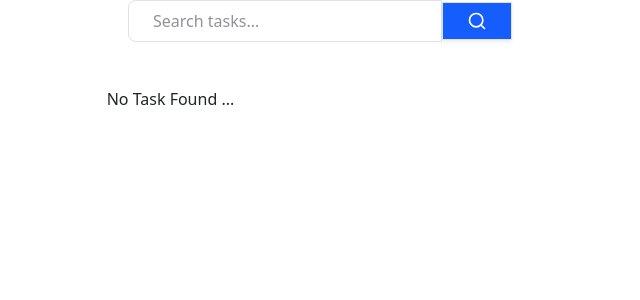
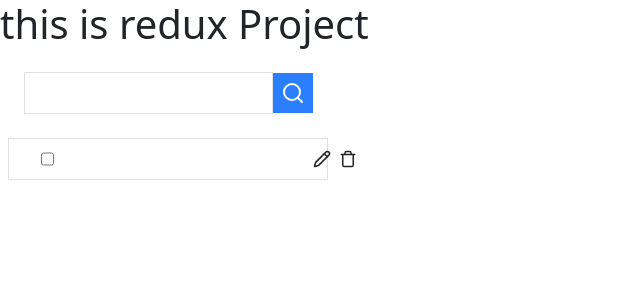
Before and after one commit to MahediHasanRiad/react-core-concept, a React (Vite) app: page / in a window 1280 px wide. Shown: the top 300 px of the page, without its empty margins (0-640 px from the left). Built offline with nearby package versions, Linux system fonts and the light colour scheme.

Commit message:
todo with redux

```diff
--- a/package.json
+++ b/package.json
@@ -10,6 +10,7 @@
     "preview": "vite preview"
   },
   "dependencies": {
+    "@reduxjs/toolkit": "^2.11.2",
     "@tailwindcss/vite": "^4.2.0",
     "bootstrap": "^5.3.2",
     "class-variance-authority": "^0.7.1",
@@ -19,6 +20,7 @@
     "radix-ui": "^1.4.3",
     "react": "^19.1.1",
     "react-dom": "^19.1.1",
+    "react-redux": "^9.2.0",
     "shortid": "^2.2.17",
     "tailwind-merge": "^3.5.0",
     "tailwindcss": "^4.2.0"
--- a/src/App.jsx
+++ b/src/App.jsx
@@ -5,8 +5,11 @@ import Counter from "./counter";
 import Form from "./form/form";
 import PasswordGenerator from "./Password-Generator";
 import Poll from "./Poll/app";
+import TodoWithRedux from "./Redux-1";
 import Timer from "./timer/timer";
 import ToDo from "./ToDo/app";
+
+
 
 function App() {
   return (
@@ -19,7 +22,8 @@ function App() {
       {/* <Counter /> */}
       {/* <FormHandleWithContext /> */}
       {/* <DarkModeTheme /> */}
-      <ToDosWithContextAPI />
+      {/* <ToDosWithContextAPI /> */}
+      <TodoWithRedux />
     </>
   );
 }
--- /dev/null
+++ b/src/Redux-1/components/input_todo.jsx
@@ -0,0 +1,31 @@
+import { Search } from "lucide-react";
+import { useState } from "react";
+import { useDispatch } from "react-redux";
+import { addTodo } from "../feature/todo_slice";
+
+function InputTodo() {
+  const [input, setInput] = useState("");
+  const dispatch = useDispatch();
+
+  const addNewTodo = (e) => {
+    e.preventDefault();
+    dispatch(addTodo(input));
+    setInput("");
+  };
+
+  return (
+    <section className="flex items-center m-4">
+      <input
+        className="p-2 border"
+        type="text"
+        value={input}
+        onChange={(e) => setInput(e.target.value)}
+      />
+      <button className="p-2 bg-blue-500" onClick={addNewTodo}>
+        <Search color="white" />
+      </button>
+    </section>
+  );
+}
+
+export default InputTodo;
--- /dev/null
+++ b/src/Redux-1/components/table.jsx
@@ -0,0 +1,21 @@
+import React from "react";
+import TableItem from "./table_item";
+import { useSelector } from "react-redux";
+
+function ToDoLists() {
+  const todos = useSelector((state) => state.Todo.todos);
+console.log('t', todos)
+  return (
+    <section>
+      {todos?.length > 0 ? (
+        todos.map((todo) => <TableItem key={todo.id} todo={todo} />)
+      ) : (
+        <div>
+          <p>No Task Found...</p>
+        </div>
+      )}
+    </section>
+  );
+}
+
+export default ToDoLists;
--- /dev/null
+++ b/src/Redux-1/components/table_item.jsx
@@ -0,0 +1,46 @@
+import { Pencil, Save, Trash } from "lucide-react";
+import { useDispatch } from "react-redux";
+import { deleteTodo, selectTodo, updateTodo } from "../feature/todo_slice";
+import { useState } from "react";
+
+function TableItem({ todo }) {
+  const [isEditable, setIsEditable] = useState(false);
+  const [updatedText, setUpdatedText] = useState(todo.text);
+// console.log(updateTodo)
+  const dispatch = useDispatch();
+
+  const updateTodoItem = (id) => {
+    setIsEditable(!isEditable);
+    dispatch(updateTodo({id, text: updatedText}));
+  };
+
+  return (
+    <div className="w-1/2 border flex items-center m-2 px-4">
+      <input
+        type="checkbox"
+        className={`w-4 h-4 m-2 ${todo.isSelect ? "bg-gray-300" : "bg-white"}`}
+        checked={todo.isSelect}
+        onChange={() => dispatch(selectTodo(todo.id))}
+      />
+      <input
+        type="text"
+        className={`p-2 ${isEditable ? "border px-2 rounded" : ""}`}
+        value={updatedText}
+        onChange={(e) => setUpdatedText(e.target.value)}
+        readOnly={!isEditable}
+      />
+      <button
+        onClick={() => updateTodoItem(todo.id)}
+        disabled={todo.isSelect}
+        className={`${todo.isSelect ? "text-gray-200" : ""} m-1`}
+      >
+        {isEditable ? <Save size={18} /> : <Pencil size={18} />}
+      </button>
+      <button className="m-1" onClick={() => dispatch(deleteTodo(todo.id))}>
+        <Trash size={18} />
+      </button>
+    </div>
+  );
+}
+
+export default TableItem;
--- /dev/null
+++ b/src/Redux-1/feature/todo_slice.js
@@ -0,0 +1,53 @@
+import { createSlice, nanoid } from "@reduxjs/toolkit";
+
+const initialState = {
+  todos: [
+    {
+      id: '',
+      text: "",
+      isSelect: false,
+    },
+  ],
+};
+
+const todoSlice = createSlice({
+  name: "ToDo",
+  initialState,
+  reducers: {
+    /**
+     * state = what we have
+     * action = what's comming
+     */
+    addTodo: (state, action) => {
+      const newTodo = {
+        id: nanoid(),
+        text: action.payload,
+        isSelect: false,
+      };
+      state.todos.push(newTodo);
+    },
+
+    updateTodo: (state, action) => {
+      const {id, text} = action.payload
+      state.todos = state.todos.map((todo) =>
+        todo.id === id ? { ...todo, text: text } : todo,
+      );
+    },
+
+    deleteTodo: (state, action) => {
+      state.todos = state.todos.filter((todo) => todo.id !== action.payload);
+    },
+
+    selectTodo: (state, action) => {
+      state.todos = state.todos.map((todo) =>
+        todo.id === action.payload
+          ? { ...todo, isSelect: !todo.isSelect }
+          : todo,
+      );
+    },
+  },
+});
+
+
+export const { addTodo, updateTodo, deleteTodo, selectTodo } = todoSlice.actions
+export default todoSlice.reducer
--- a/src/Redux-1/index.jsx
+++ b/src/Redux-1/index.jsx
@@ -1,11 +1,19 @@
-import React from 'react'
+import React from "react";
+import { Provider } from "react-redux";
+import { store } from "./store/store";
+import InputTodo from "./components/input_todo";
+import ToDoLists from "./components/table";
 
-function index() {
+function TodoWithRedux() {
   return (
-    <div>
-
-    </div>
-  )
+    <Provider store={store}>
+      <div>
+        <h1 className="h1">this is redux Project</h1>
+        <InputTodo />
+        <ToDoLists />
+      </div>
+    </Provider>
+  );
 }
 
-export default index
+export default TodoWithRedux;
--- /dev/null
+++ b/src/Redux-1/store/store.js
@@ -0,0 +1,8 @@
+import { configureStore } from "@reduxjs/toolkit";
+import todoSlice from '../feature/todo_slice'
+
+export const store = configureStore({
+  reducer: {
+    Todo: todoSlice
+  }
+})
```
Also changed, not shown: 1 other file (tests, documents, lock files or other folders).
